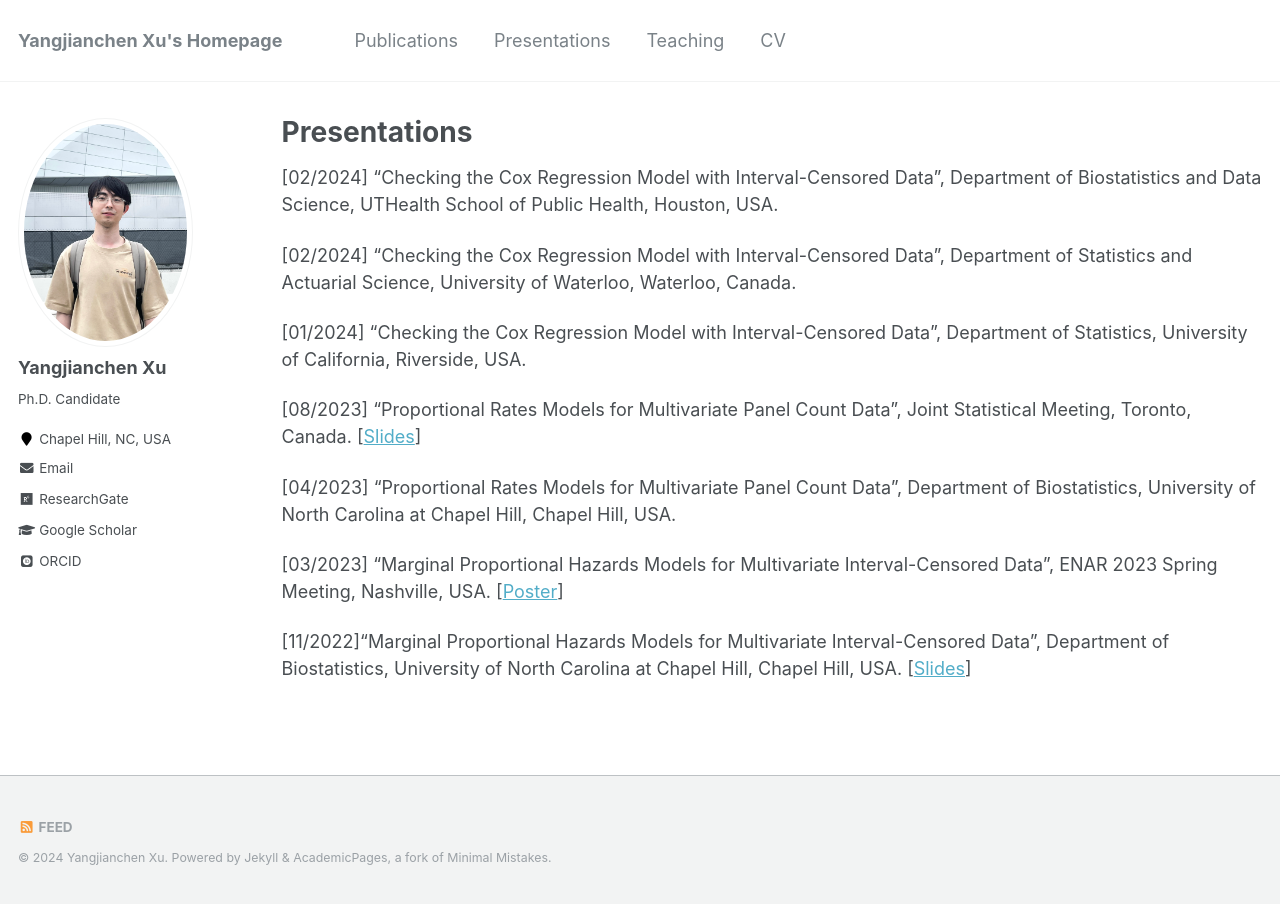
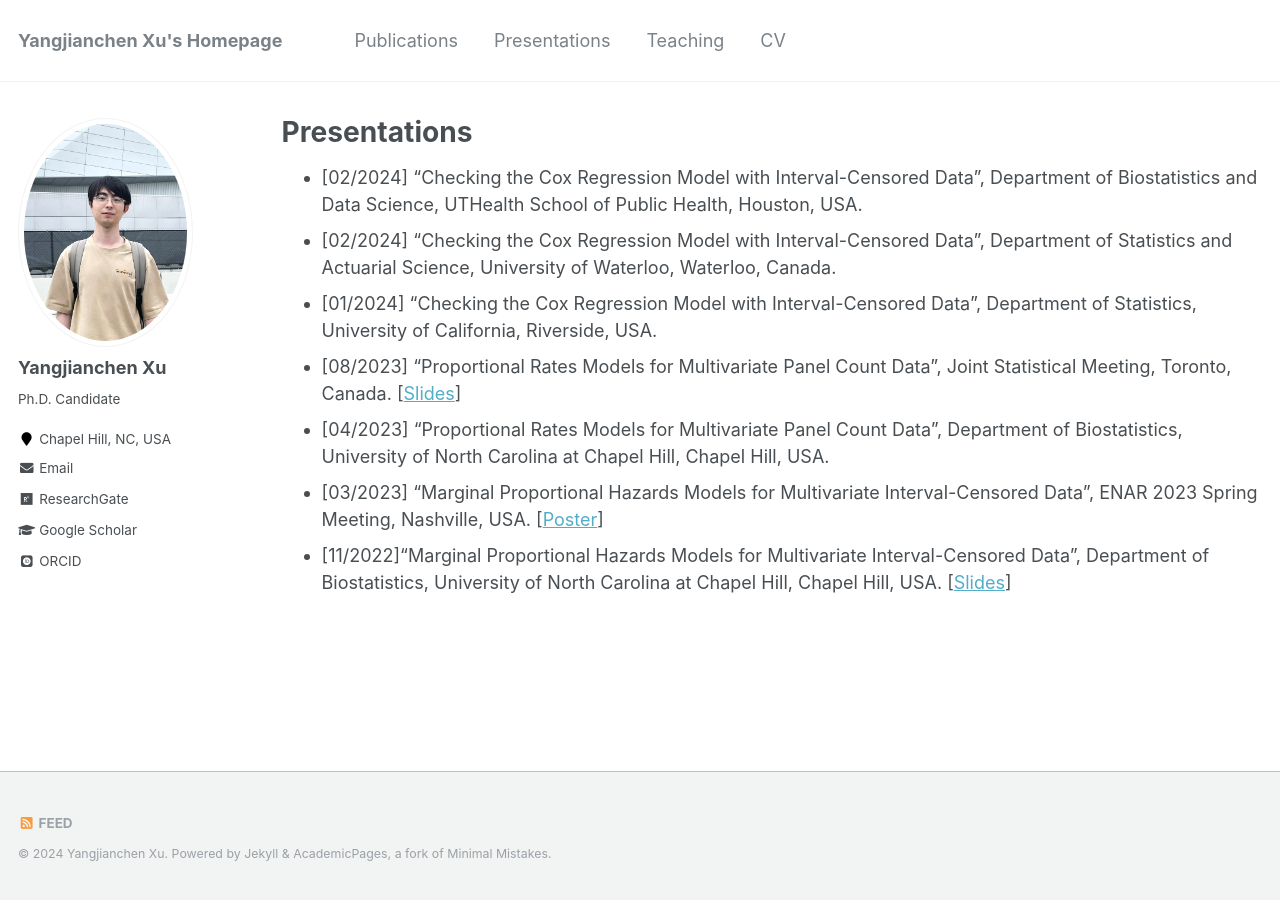
Before and after one commit to yangjc-xu/yangjc-xu.github.io, a Jekyll site: the page built from _pages/presentations.md, in a window 1280 px wide. Built offline with Jekyll 4.4.1, drawn with Linux system fonts in a browser that asks for light colours; some web fonts are replaced.

```diff
--- a/_pages/presentations.md
+++ b/_pages/presentations.md
@@ -5,16 +5,10 @@ permalink: /presentations/
 author_profile: true
 ---
 
-[02/2024] “Checking the Cox Regression Model with Interval-Censored Data”, Department of Biostatistics and Data Science, UTHealth School of Public Health, Houston, USA.
-
-[02/2024] “Checking the Cox Regression Model with Interval-Censored Data”, Department of Statistics and Actuarial Science, University of Waterloo, Waterloo, Canada.
-
-[01/2024] “Checking the Cox Regression Model with Interval-Censored Data”, Department of Statistics, University of California, Riverside, USA.
-
-[08/2023] “Proportional Rates Models for Multivariate Panel Count Data”, Joint Statistical Meeting, Toronto, Canada. \[[Slides](/files/presentations/panelcount-JSM2023.pdf)\]
-
-[04/2023] “Proportional Rates Models for Multivariate Panel Count Data”, Department of Biostatistics, University of North Carolina at Chapel Hill, Chapel Hill, USA.
-
-[03/2023] “Marginal Proportional Hazards Models for Multivariate Interval-Censored Data”, ENAR 2023 Spring Meeting, Nashville, USA. \[[Poster](/files/presentations/ENAR2023.pdf)\]
-
-[11/2022]“Marginal Proportional Hazards Models for Multivariate Interval-Censored Data”, Department of Biostatistics, University of North Carolina at Chapel Hill, Chapel Hill, USA. \[[Slides](/files/presentations/UNC-seminar-2022.pdf)\]
+- [02/2024] “Checking the Cox Regression Model with Interval-Censored Data”, Department of Biostatistics and Data Science, UTHealth School of Public Health, Houston, USA.
+- [02/2024] “Checking the Cox Regression Model with Interval-Censored Data”, Department of Statistics and Actuarial Science, University of Waterloo, Waterloo, Canada.
+- [01/2024] “Checking the Cox Regression Model with Interval-Censored Data”, Department of Statistics, University of California, Riverside, USA.
+- [08/2023] “Proportional Rates Models for Multivariate Panel Count Data”, Joint Statistical Meeting, Toronto, Canada. \[[Slides](/files/presentations/panelcount-JSM2023.pdf)\]
+- [04/2023] “Proportional Rates Models for Multivariate Panel Count Data”, Department of Biostatistics, University of North Carolina at Chapel Hill, Chapel Hill, USA.
+- [03/2023] “Marginal Proportional Hazards Models for Multivariate Interval-Censored Data”, ENAR 2023 Spring Meeting, Nashville, USA. \[[Poster](/files/presentations/ENAR2023.pdf)\]
+- [11/2022]“Marginal Proportional Hazards Models for Multivariate Interval-Censored Data”, Department of Biostatistics, University of North Carolina at Chapel Hill, Chapel Hill, USA. \[[Slides](/files/presentations/UNC-seminar-2022.pdf)\]
```
